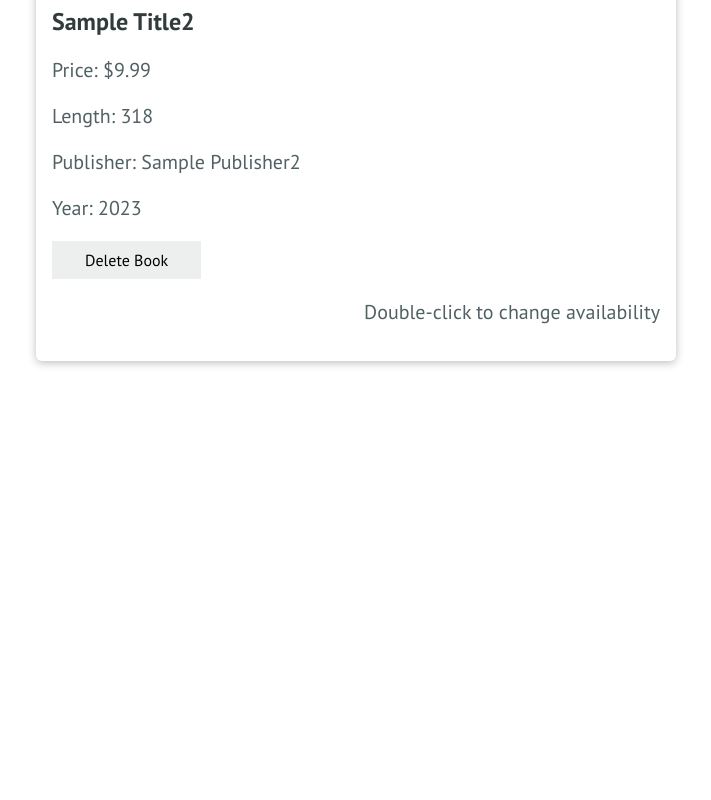
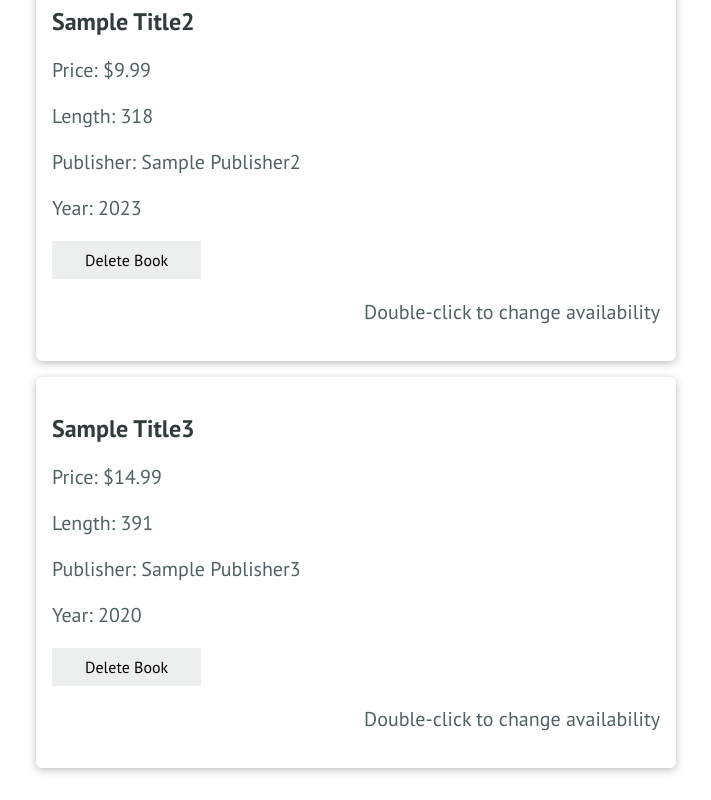
Before and after one commit to VinczeChris-FS/final-project, a React (Create React App) app in the folder frontend/: page / in a window 1280 px wide. Shown: the part 1132-1932 px from the top of the page, without its empty margins (284-995 px from the left). Before the commit the page ends 1525 px from the top, so only its background shows below. Built offline with nearby package versions, Linux system fonts and the light colour scheme.

Commit message:
Add another object to useState

```diff
--- a/frontend/src/App.js
+++ b/frontend/src/App.js
@@ -25,6 +25,14 @@ function App() {
       publisher: "Sample Publisher2",
       year: "2023",
     },
+    {
+      id: 3,
+      title: "Sample Title3",
+      price: "14.99",
+      length: "391",
+      publisher: "Sample Publisher3",
+      year: "2020",
+    },
   ]);
   return (
     <div>
```
